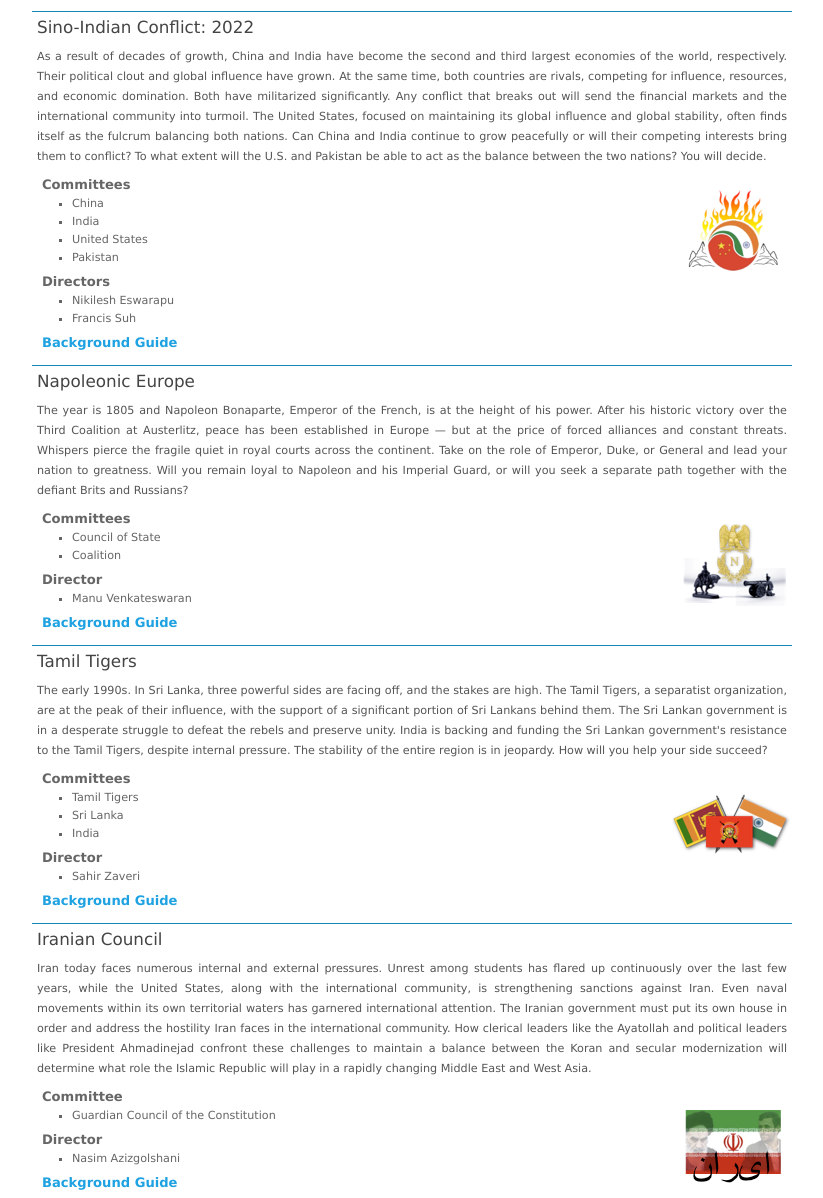
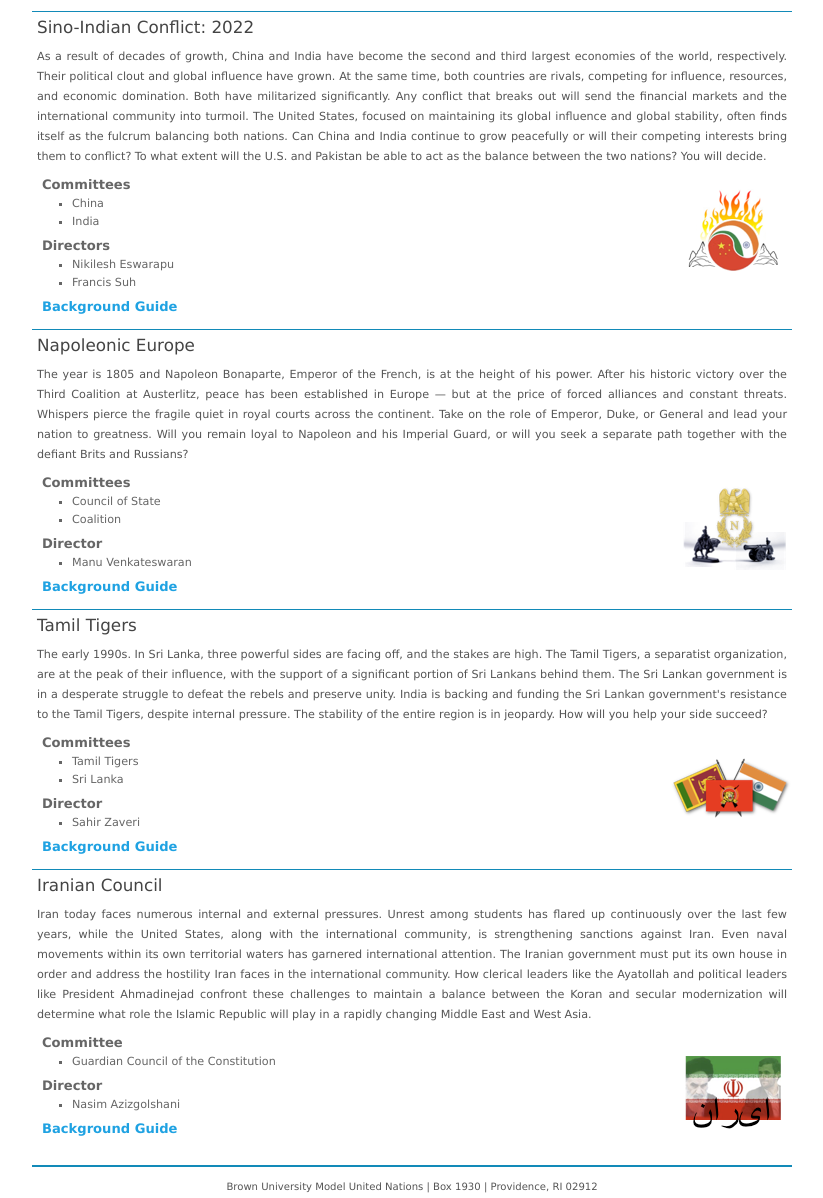
Before and after one commit to nmalkin/bucs, a Django app: template templates/committees.html in a window 1280 px wide. Shown: the part 776-1974 px from the top of the page, without its empty margins (228-1051 px from the left). Run offline with Django 3.2, Linux system fonts and the light colour scheme; the template is opened without the code that fills it, so the values that code supplies are empty.

Commit message:
Updated background guide and committe information

```diff
--- a/templates/committees.html
+++ b/templates/committees.html
@@ -43,8 +43,6 @@
 <ul>
     <li>China</li>
     <li>India</li>
-    <li>United States</li>
-    <li>Pakistan</li>
 </ul>
 
 <h3>Directors</h3>
@@ -85,7 +83,6 @@
 <ul>
     <li>Tamil Tigers</li>
     <li>Sri Lanka</li>
-    <li>India</li>
 </ul>
 
 <h3>Director</h3>
```
Also changed, not shown: 1 other file.
